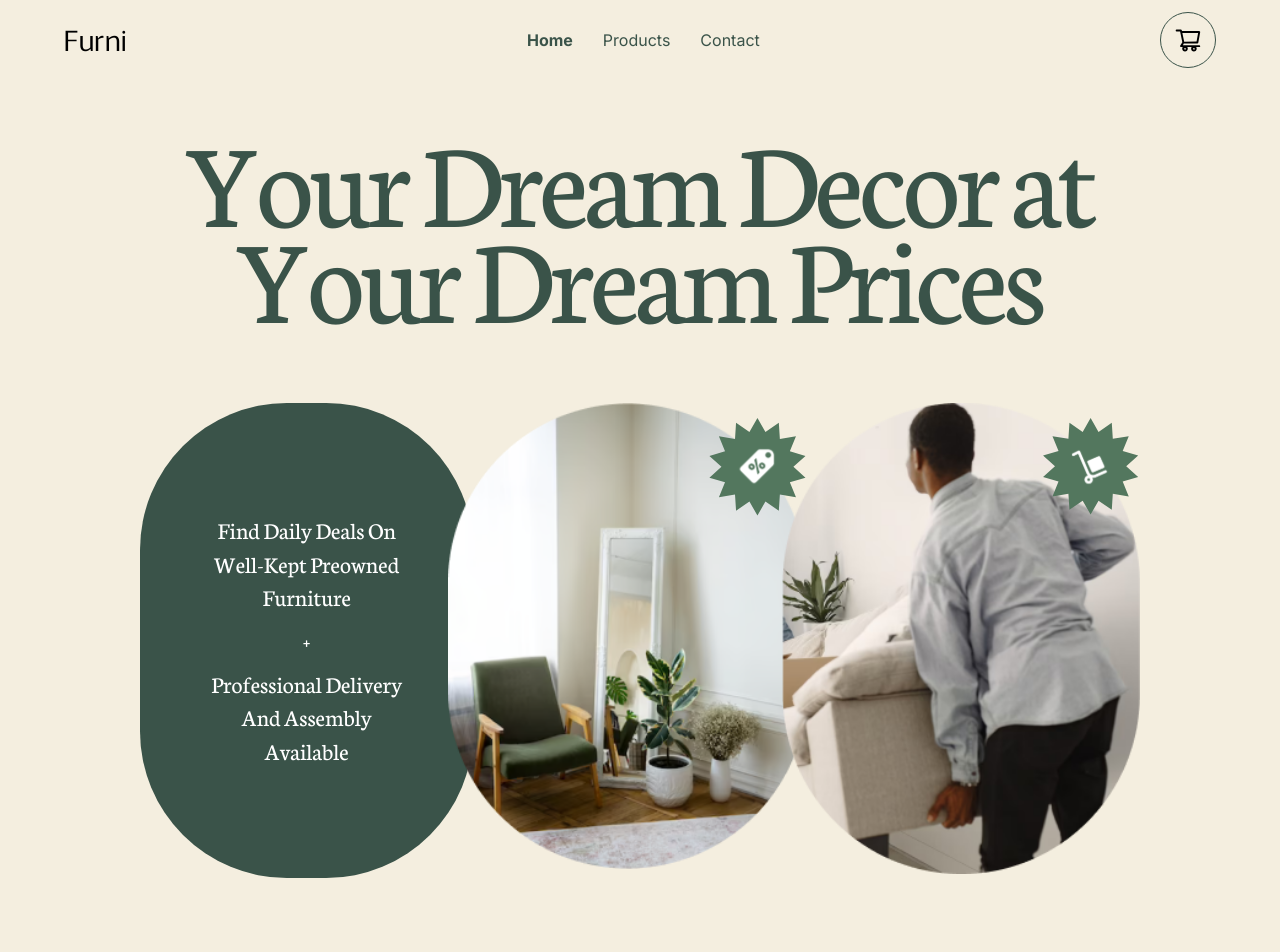
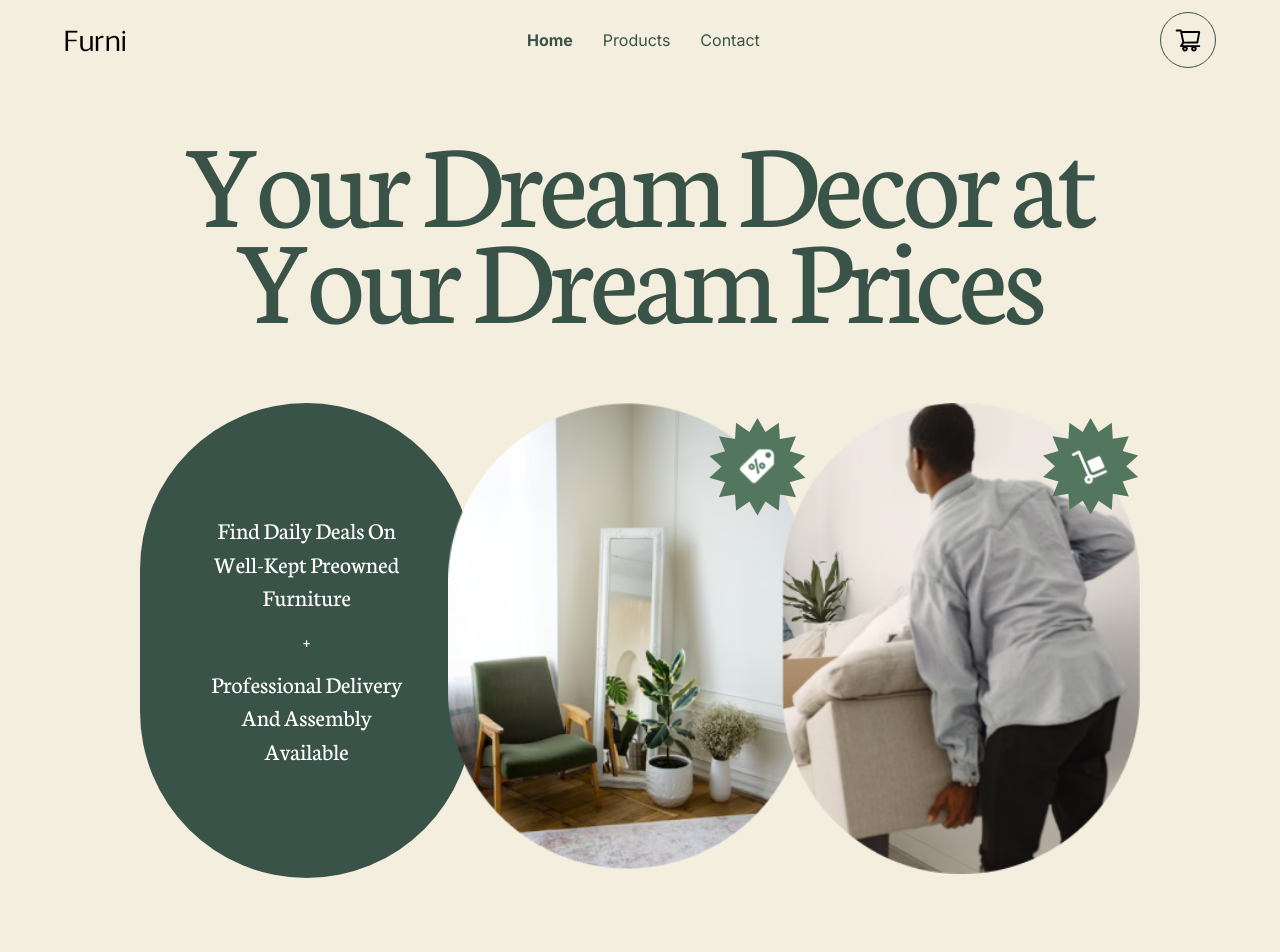
Before and after one commit to kobyrthr/furni-marketplace, a React (Create React App) app: page / in a window 1280 px wide. Shown: the top 952 px of the page. Built offline with nearby package versions, Linux system fonts and the light colour scheme.

Commit message:
fixed border radius on 1st circle

```diff
--- a/src/components/Home/HeroSection/HeroSection.module.css
+++ b/src/components/Home/HeroSection/HeroSection.module.css
@@ -30,7 +30,7 @@
   align-items: center;
   gap: 10px;
   background: #3a5349;
-  border-radius: 146.78px;
+  border-radius: 400px;
   padding: 60px;
 }
 .text {
```
